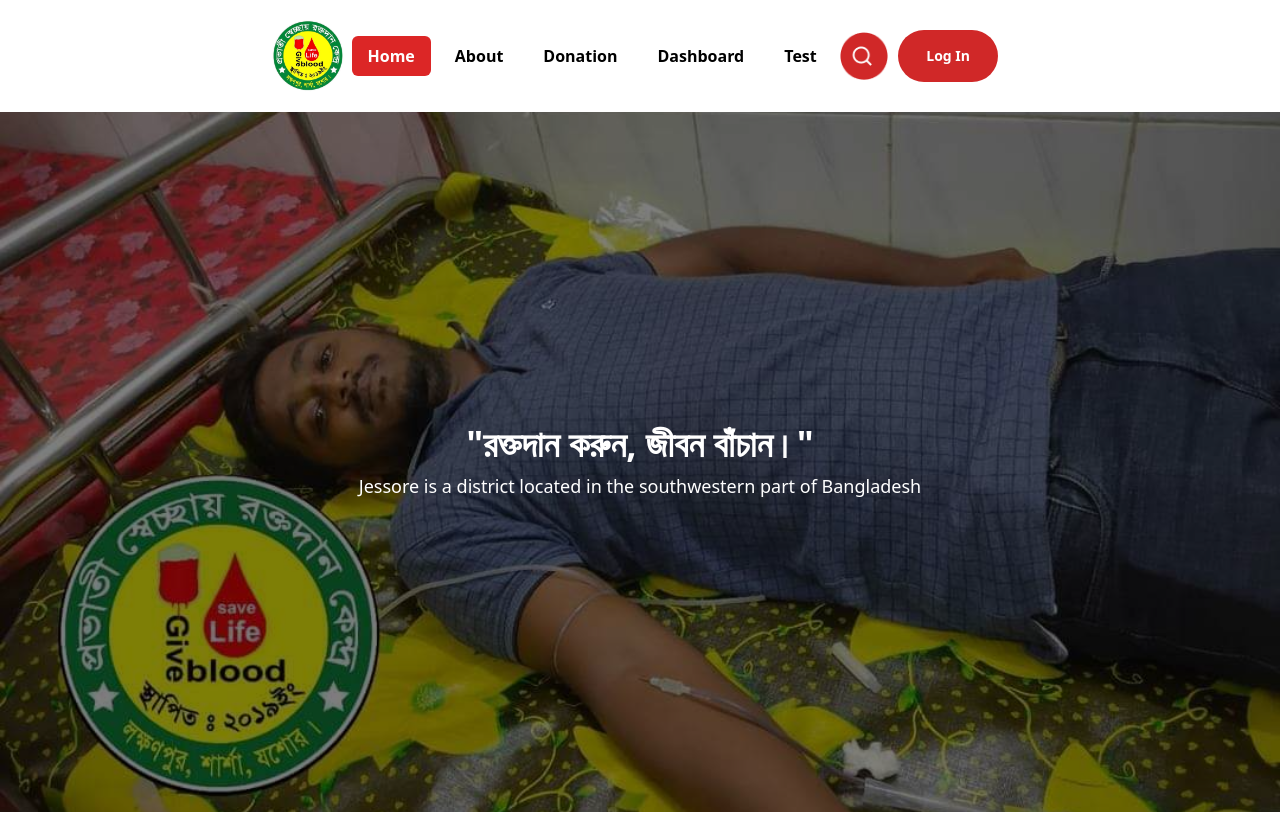
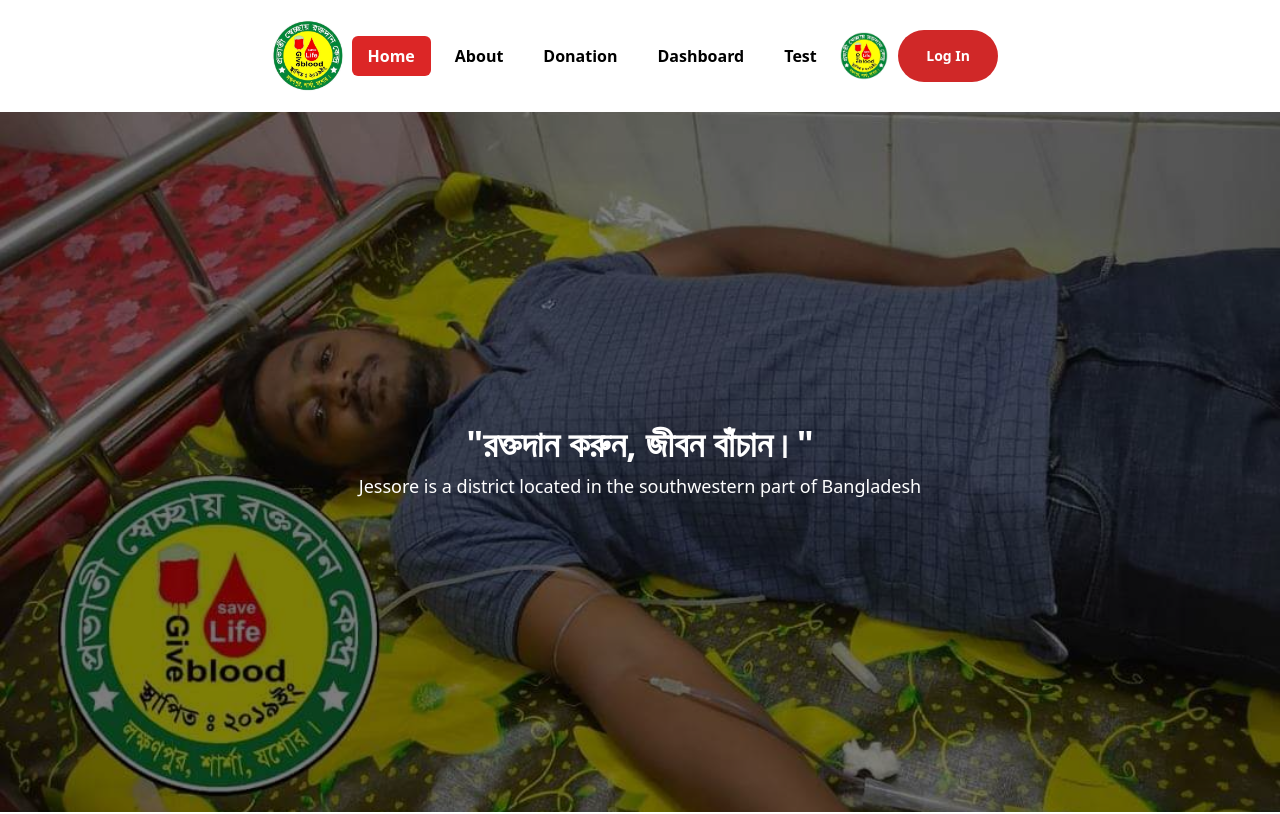
Before and after one commit to shawonetc42/blood, a Next.js app: page / in a window 1280 px wide. Shown: the top 814 px of the page. Built offline with nearby package versions, Linux system fonts and the light colour scheme; no server answers; the database is empty; grey boxes are pictures that could not be loaded.

Commit message:
Update Navber.js logo

```diff
--- a/components/Navber/Navber.js
+++ b/components/Navber/Navber.js
@@ -44,7 +44,7 @@ function Navbar() {
       <div className="flex items-center gap-2.5">
         <img
           loading="lazy"
-          src="/search.png"
+          src="/logo.png"
           className="aspect-square object-contain w-12 h-12 overflow-hidden"
           alt="Search Icon"
         />
```
